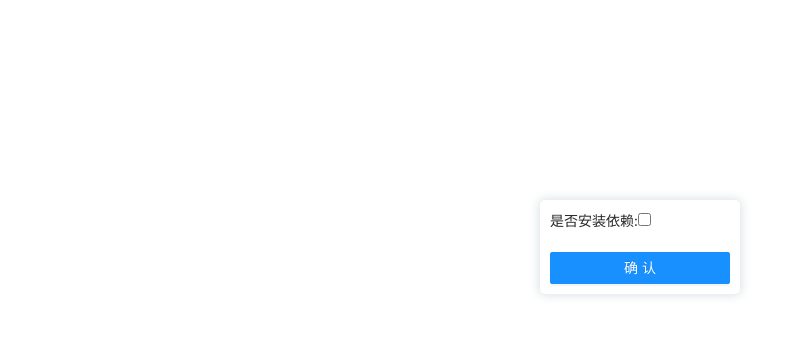
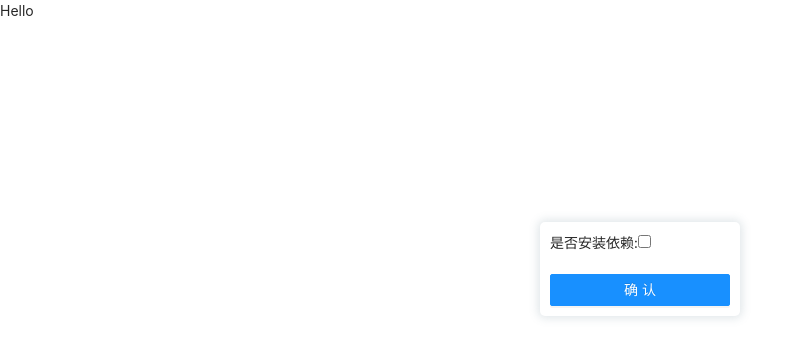
Before and after one commit to bytes-sixth/bytes-react-cli, a React (Vite) app in the folder packages/bytes-react-ui/: page / in a window 1280 px wide. Shown: the top 358 px of the page, without its empty margins (0-805 px from the left). Built offline with nearby package versions, Linux system fonts and the light colour scheme.

Commit message:
[fix] add App.js router example

```diff
--- a/packages/bytes-react-ui/src/App.jsx
+++ b/packages/bytes-react-ui/src/App.jsx
@@ -4,6 +4,8 @@ import routes from './routes'
 
 const App = () => {
   return (
+    <>
+      <div>Hello</div>
       <Router>
         <Switch>
           {routes.map(route => (
@@ -13,6 +15,7 @@ const App = () => {
           ))}
         </Switch>
       </Router>
+    </>
   )
 }
 
```
Lines whose indentation alone changed are shown as unchanged.
